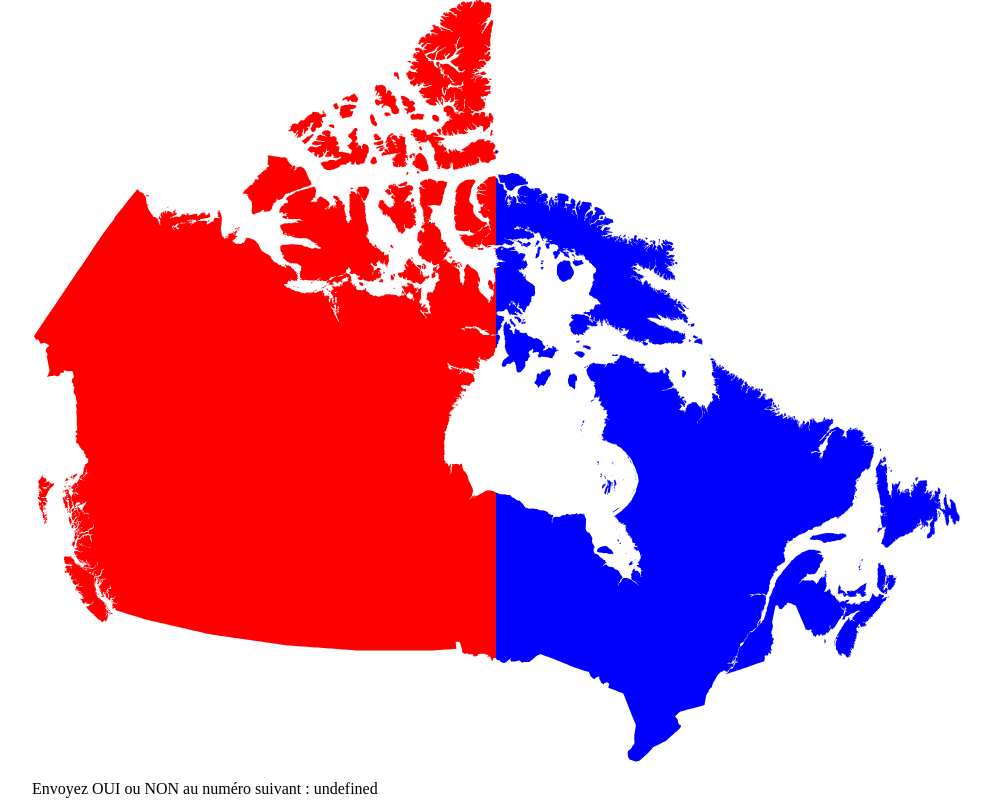
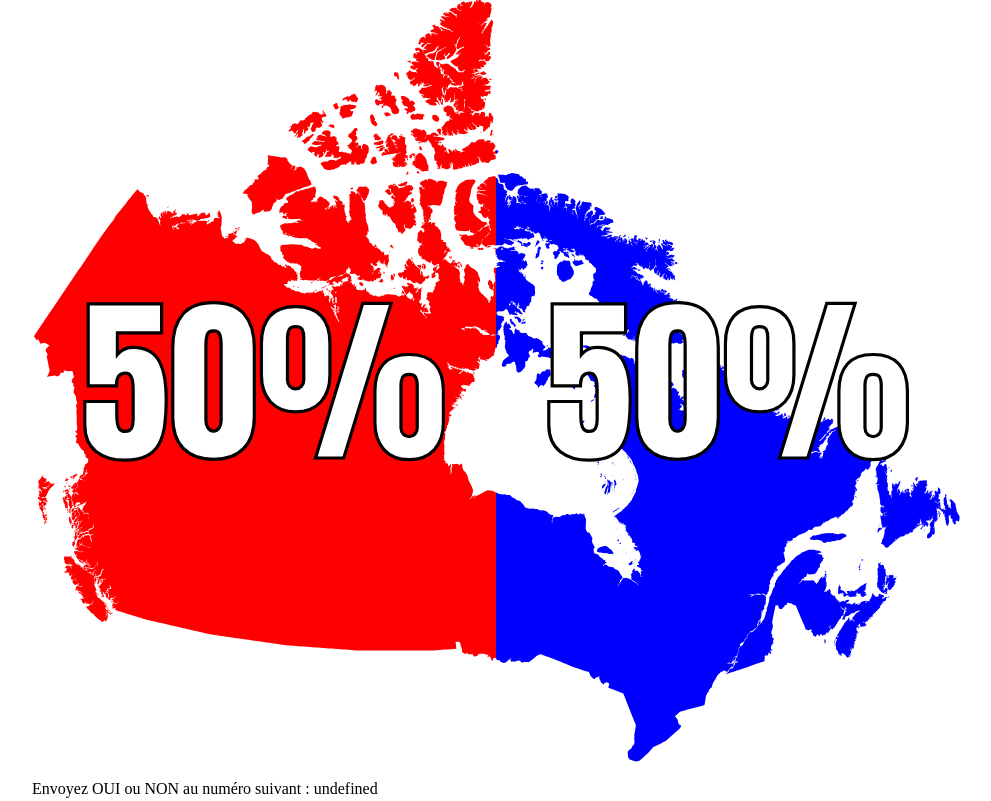
Before and after one commit to edorgeville/referendum, a website: page public/index.html in a window 1280 px wide. Shown: the top 801 px of the page, without its empty margins (144-1135 px from the left). Drawn offline with nearby package versions, Linux system fonts and the light colour scheme; no server answers.

Commit message:
added some cooler css

```diff
--- a/public/index.html
+++ b/public/index.html
@@ -14,6 +14,10 @@
             <div class="map">
                 <div class="no"></div>
                 <div class="yes"></div>
+            </div>
+            <div class="percentages">
+                <div class="no">50%</div>
+                <div class="yes">50%</div>
             </div>
         </div>
         <p>
@@ -33,31 +37,6 @@
         </p>
 
     </div>
-    <script>
-        var socket = io.connect(window.location.origin);
-
-        socket.on('votes', function(votes){
-            console.log(votes);
-            $('#votes').html("OUI " + votes.yes + " vs " + votes.no + " NON");
-        });
-
-        socket.on('percentages', function(percentages){
-            $('.map .yes').css('width', percentages.yes + '%');
-        });
-
-        socket.on('number', function(number){
-            $('#number').html(number);
-            $('#qr').attr('src', "http://chart.apis.google.com/chart?cht=qr&chs=200x200&chl=sms:" + number.replace('+', ''));
-        });
-
-        socket.on('numbers', function(numbers){
-            var html = "";
-            numbers.reverse();
-            $.each(numbers, function(i, number){
-                html += "<li>" + number + "</li>";
-            });
-            $('#numbers').html(html);
-        });
-    </script>
+    <script src="javascripts/app.js"></script>
 </body>
 </html>
--- /dev/null
+++ b/public/javascripts/app.js
@@ -0,0 +1,26 @@
+var socket = io.connect(window.location.origin);
+
+socket.on('votes', function(votes){
+    console.log(votes);
+    $('#votes').html("OUI " + votes.yes + " vs " + votes.no + " NON");
+});
+
+socket.on('percentages', function(percentages){
+    $('.map .yes').css('width', percentages.yes + '%');
+    $('.percentages .no').html(percentages.no + '%');
+    $('.percentages .yes').html(percentages.yes + '%');
+});
+
+socket.on('number', function(number){
+    $('#number').html(number);
+    $('#qr').attr('src', "http://chart.apis.google.com/chart?cht=qr&chs=200x200&chl=sms:" + number.replace('+', ''));
+});
+
+socket.on('numbers', function(numbers){
+    var html = "";
+    numbers.reverse();
+    $.each(numbers, function(i, number){
+        html += "<li>" + number + "</li>";
+    });
+    $('#numbers').html(html);
+});
--- a/public/stylesheets/app.css
+++ b/public/stylesheets/app.css
@@ -45,4 +45,41 @@ html, body{
     right:0;
     background: blue;
     width: 50%;
+    transition: all 0.6s cubic-bezier(.87,-.41,.19,1.44)
 }
+
+.percentages{
+    position: absolute;
+    top: 0;
+    left: 0;
+    bottom: 0;
+    right: 0;
+}
+
+.percentages > *{
+    position: absolute;
+    top: 0;
+    bottom: 0;
+    display:flex;
+    justify-content:center;
+    align-items:center;
+    font-size: 14vw;
+    font-family: 'Impact', sans-serif;
+    font-weight: bold;
+
+    color: white;
+    -webkit-text-fill-color: white; /* Will override color (regardless of order) */
+    -webkit-text-stroke-width: 0.25vw;
+    -webkit-text-stroke-color: black;
+}
+
+
+.percentages .no {
+    left: 0;
+    right: 50%;
+}
+
+.percentages .yes{
+    right: 0;
+    left: 50%;
+}
```
Also changed, not shown: index.js (+5 -4 lines).
